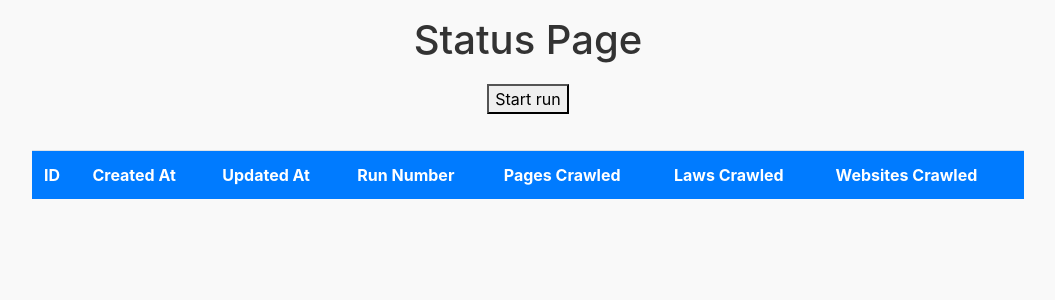
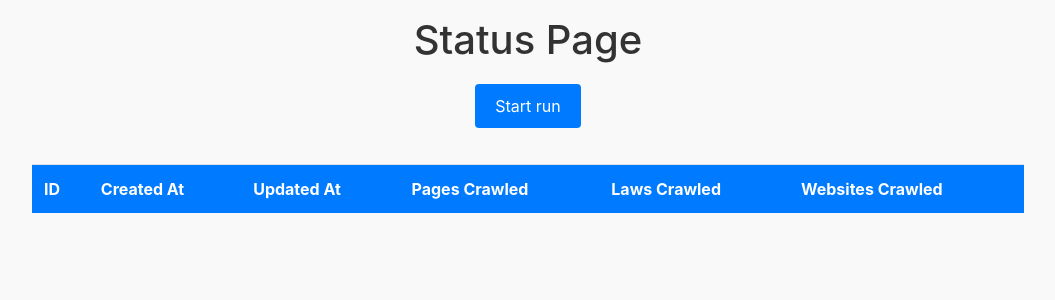
Before and after one commit to decover-tech/crawlumbus, a Flask app: page /status in a window 1280 px wide. Shown: the top 300 px of the page, without its empty margins (112-1167 px from the left). Run offline with Flask 3, Linux system fonts and the light colour scheme; data that the repository does not hold is empty; some libraries are stand-ins or nearby versions.

Commit message:
Changes to Template.

```diff
--- a/db/crawler_run.py
+++ b/db/crawler_run.py
@@ -18,3 +18,5 @@ class CrawlerRun(db.Model):
         self.num_pages_crawled = num_pages_crawled
         self.num_laws_crawled = num_laws_crawled
         self.num_websites_crawled = num_websites_crawled
+        self.created_at = func.now()
+        self.updated_at = func.now()
--- a/main.py
+++ b/main.py
@@ -5,6 +5,7 @@ import threading
 import time
 from logging.config import dictConfig
 
+import requests
 from flask import jsonify, render_template, Flask
 
 from db.crawler_run import CrawlerRun, db
@@ -13,15 +14,14 @@ from drivers.runners.root_driver import RootDriver
 from drivers.utilities.remove_prefix_middleware import RemovePrefixMiddleware
 
 # CONFIGURATION PARAMETERS
-
 # The maximum number of pages to crawl per domain.
-MAX_PAGES_PER_DOMAIN = 10
+MAX_PAGES_PER_DOMAIN = -1
 # Set to -1 to download all laws
 MAX_LAWS = -1
 # Maximum number of websites to crawl
 MAX_WEBSITES = -1
 # Number of threads to use for the site scraper
-MAX_PARALLELISM_SITE_SCRAPER = 5
+MAX_PARALLELISM_SITE_SCRAPER = -1
 # Local directory to store the files
 LOCAL_DIRECTORY = ""
 # The time to sleep between runs of the root driver in seconds. Currently set to 1 hour (i.e. 3600 seconds).
@@ -35,6 +35,10 @@ if LOCAL_DIRECTORY is not None and LOCAL_DIRECTORY != '':
 else:
     LAWS_METADATA_FILE_PATH = f'{BASE_DIR}/metadata/laws_input.csv'
     SITE_SCRAPER_METADATA_FILE_PATH = f'{BASE_DIR}/metadata/site_scraper_input.csv'
+
+# If SQLALCHEMY_DATABASE_URI is not set, then use sqlite in memory
+if not os.environ.get('SQLALCHEMY_DATABASE_URI'):
+    os.environ['SQLALCHEMY_DATABASE_URI'] = 'sqlite:///:memory:'
 ################################################################################
 
 dictConfig({
@@ -63,29 +67,44 @@ with app.app_context():
     db.create_all()
 
 
-def run_root_driver(should_run_at_once=False):
+def trigger_run():
+    """
+    Triggers the root driver.
+    :return:
+    """
+    count_laws, count_pages, count_websites = RootDriver(
+        base_dir=LOCAL_DIRECTORY if LOCAL_DIRECTORY else BASE_DIR,
+        max_pages_per_domain=MAX_PAGES_PER_DOMAIN,
+        max_laws=MAX_LAWS,
+        max_websites=MAX_WEBSITES,
+        site_scraper_parallelism=MAX_PARALLELISM_SITE_SCRAPER,
+        laws_metadata_file_path=LAWS_METADATA_FILE_PATH,
+        site_scraper_metadata_file_path=SITE_SCRAPER_METADATA_FILE_PATH).run()
+    logging.info(
+        f'Finished running root driver. Found {count_laws} laws and crawled {count_pages} pages.')
+    with app.app_context():
+        CrawlerRunDriver.add_run(db=db,
+                                 num_pages_crawled=count_pages,
+                                 num_laws_crawled=count_laws,
+                                 num_websites_crawled=count_websites)
+    url = "https://app-api.decoverapp.com/index/api/v1/build_index?laws=true"
+    response = requests.get(url)
+    if response.status_code == 200:
+        logging.info("Build request successful.")
+    else:
+        logging.error(f"Build request failed with status code: {response.status_code}")
+
+
+def run_root_driver():
     """
     Triggers the root driver in a background thread.
     :return:
     """
-    count_laws, count_pages, count_websites = 0, 0, 0
     while True:
-        if not should_run_at_once:
-            time.sleep(TIME_SLEEP_SECONDS)
-        if should_run_at_once or datetime.datetime.now().hour == 1:
-            count_laws, count_pages, count_websites = RootDriver(
-                base_dir=LOCAL_DIRECTORY if LOCAL_DIRECTORY else BASE_DIR,
-                max_pages_per_domain=MAX_PAGES_PER_DOMAIN,
-                max_laws=MAX_LAWS,
-                max_websites=MAX_WEBSITES,
-                site_scraper_parallelism=MAX_PARALLELISM_SITE_SCRAPER,
-                laws_metadata_file_path=LAWS_METADATA_FILE_PATH,
-                site_scraper_metadata_file_path=SITE_SCRAPER_METADATA_FILE_PATH).run()
-        logging.info(
-            f'Finished running root driver. Found {count_laws} laws and crawled {count_pages} pages.')
-        with app.app_context():
-            CrawlerRunDriver.add_run(db=db, num_pages_crawled=count_pages,
-                                     num_laws_crawled=count_laws, num_websites_crawled=count_websites)
+        time.sleep(TIME_SLEEP_SECONDS)
+        if datetime.datetime.now().hour == 1:
+            trigger_run()
+
 
 
 @app.route('/')
@@ -107,7 +126,8 @@ def handle_status():
 
 @app.route('/api/v1/index')
 def trigger_run_manually():
-    run_root_driver(should_run_at_once=True)
+    run_thread = threading.Thread(target=trigger_run)
+    run_thread.start()
     return jsonify({'status': 'ok'})
 
 
--- a/templates/status.html
+++ b/templates/status.html
@@ -6,6 +6,7 @@
       href="https://stackpath.bootstrapcdn.com/bootstrap/4.5.2/css/bootstrap.min.css"
       rel="stylesheet"
     />
+    <link rel="icon" type="image/png" href="/icons/law-logo.png" />
     <style>
       body {
         font-family: Inter, sans-serif;
@@ -42,21 +43,54 @@
         margin: 20px 0;
         width: 100%;
       }
+      .toast {
+        position: fixed;
+        top: 20px;
+        right: 20px;
+        z-index: 9999;
+        width: 300px;
+        background-color: #333;
+        color: #fff;
+        padding: 15px;
+        border-radius: 4px;
+        box-shadow: 0 2px 8px rgba(0, 0, 0, 0.15);
+        display: none;
+      }
+
+      .toast.show {
+        display: block;
+      }
+
+      .trigger-run-button {
+        display: inline-block;
+        padding: 10px 20px;
+        background-color: #007bff;
+        color: #fff;
+        border: none;
+        border-radius: 4px;
+        font-size: 16px;
+        cursor: pointer;
+        transition: background-color 0.3s ease;
+      }
+
+      .trigger-run-button:hover {
+        background-color: #0056b3;
+      }
     </style>
     <script src="https://code.jquery.com/jquery-3.6.0.min.js"></script>
   </head>
   <body>
     <h1>Status Page</h1>
     <div class="trigger-button-container">
-      <button id="trigger-run-button">Start run</button>
+      <button class="trigger-run-button" id="trigger-run-button" data-toast="Triggering run...">Start run</button>
     </div>
+    <div id="toast-container"></div>
     <div class="center-table">
       <table class="table table-striped">
         <tr>
           <th>ID</th>
           <th>Created At</th>
           <th>Updated At</th>
-          <th>Run Number</th>
           <th>Pages Crawled</th>
           <th>Laws Crawled</th>
           <th>Websites Crawled</th>
@@ -66,7 +100,6 @@
           <td>{{ run.id }}</td>
           <td>{{ run.created_at.strftime('%B %d, %Y %H:%M:%S') }}</td>
           <td>{{ run.updated_at.strftime('%B %d, %Y %H:%M:%S') }}</td>
-          <td>{{ run.run_number }}</td>
           <td>{{ run.num_pages_crawled }}</td>
           <td>{{ run.num_laws_crawled }}</td>
           <td>{{ run.num_websites_crawled }}</td>
@@ -77,11 +110,37 @@
     <script>
       $(document).ready(function () {
         $("#trigger-run-button").click(function () {
+          var toastMessage = $(this).data("toast");
+
+          // Show toast message
+          showToast(toastMessage);
+
+          // Send AJAX request here
           $.ajax({
             type: "GET",
             url: "/crawler/api/v1/index",
+            success: function () {
+              // Handle success if needed
+            },
+            error: function () {
+              // Handle error if needed
+            }
           });
         });
+
+        // Function to show toast message
+        function showToast(message) {
+          var toastContainer = $("#toast-container");
+          var toast = $("<div>")
+            .addClass("toast")
+            .text(message)
+            .appendTo(toastContainer);
+
+          // Show toast message for 3 seconds
+          toast.fadeIn().delay(3000).fadeOut(function () {
+            $(this).remove();
+          });
+        }
       });
     </script>
   </body>
```
Also changed, not shown: icons/law-logo.png (added).
